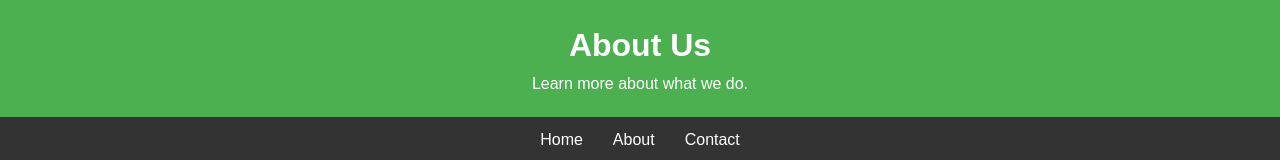
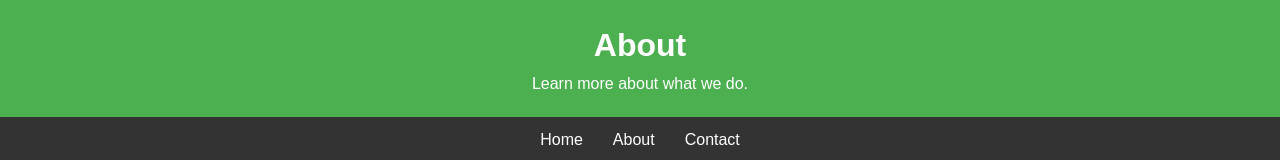
Before and after one commit to mrarob8/mrarob8.github.io, a plain HTML site: page pages/about.html in a window 1280 px wide. Shown: the top 160 px of the page. Drawn offline with Linux system fonts and the light colour scheme.

Commit message:
Update about.html

```diff
--- a/pages/about.html
+++ b/pages/about.html
@@ -3,12 +3,12 @@
 <head>
     <meta charset="UTF-8">
     <meta name="viewport" content="width=device-width, initial-scale=1.0">
-    <title>About Us</title>
+    <title>About</title>
     <link rel="stylesheet" href="../style.css">
 </head>
 <body>
     <header>
-        <h1>About Us</h1>
+        <h1>About</h1>
         <p>Learn more about what we do.</p>
     </header>
 
```
